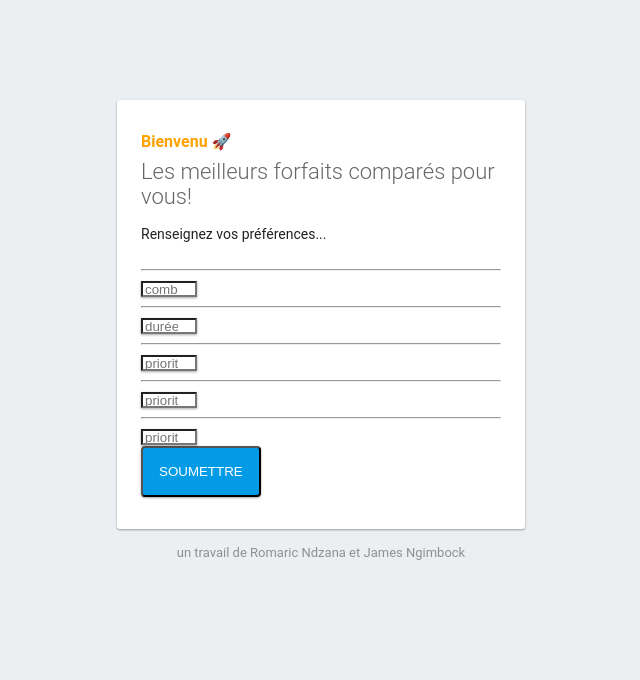
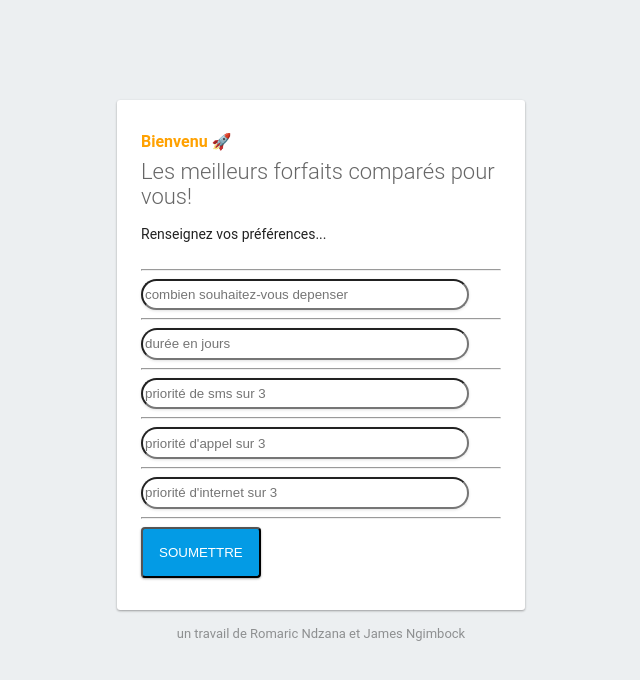
Before and after one commit to JamesAlaric/forfaitchooser, a website: page public/index.html in a window 1280 px wide. Shown: the whole page, without its empty margins (319-959 px from the left). Drawn offline with Linux system fonts and the light colour scheme; some packages are replaced by stand-ins of ours.

Commit message:
Update index.html

```diff
--- a/public/index.html
+++ b/public/index.html
@@ -32,7 +32,7 @@
       #message p { line-height: 140%; margin: 16px 0 24px; font-size: 14px; }
       #message button { display: block; text-align: center; background: #039be5; text-transform: uppercase; text-decoration: none; color: white; padding: 16px; border-radius: 4px; }
       #message, #message button { box-shadow: 0 1px 3px rgba(0,0,0,0.12), 0 1px 2px rgba(0,0,0,0.24); }
-      #message input { height: 0.6rem; width: 3rem; box-shadow: 0 1px 3px rgba(0,0,0,0.12), 0 1px 2px rgba(0,0,0,0.24); }
+      #message input { height: 1.6rem; width: 20rem; box-shadow: 0 1px 3px rgba(0,0,0,0.12); border-radius: 1rem; }
       #load { color: rgba(0,0,0,0.4); text-align: center; font-size: 13px; }
       @media (max-width: 600px) {
         body, #message { margin-top: 0; background: white; box-shadow: none; }
@@ -55,7 +55,7 @@
       <input type="number" min="0" max="3" name="appel" id="a" placeholder="priorité d'appel sur 3">
       <hr>
       <input type="number" min="0" max="3" name="data" id="d" placeholder="priorité d'internet sur 3">
-
+      <hr>
       <button target="_blank" onclick="UserChoice(X,n,s,a,d)"> Soumettre </button>
     </div>
     <p id="load">un travail de Romaric Ndzana et James Ngimbock</p>
```
